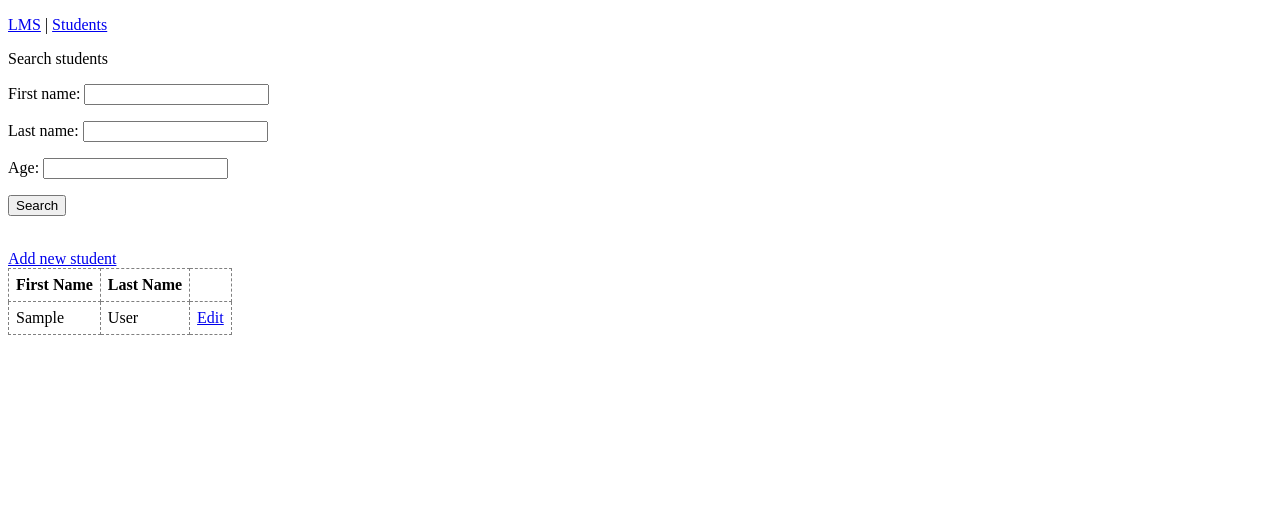
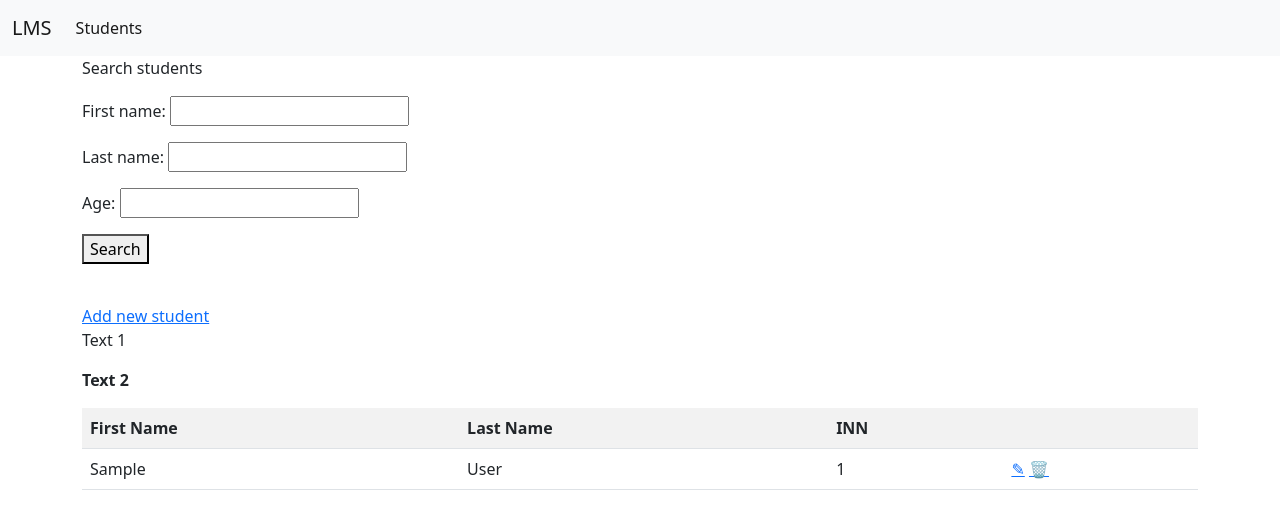
Before and after one commit to DmytroKaminskiy/django-lms, a Django app: page /students/ in a window 1280 px wide. Shown: the top 529 px of the page. Run offline with Django 3.2, Linux system fonts and the light colour scheme; tables that the repository leaves empty hold one stand-in row (values such as "Sample post").

Commit message:
lesson 13

```diff
--- a/core_lms/views.py
+++ b/core_lms/views.py
@@ -1,3 +1,7 @@
 from django.shortcuts import render
 
+
 # Create your views here.
+
+def index(request):
+    return render(request, 'index.html')
--- a/lms/settings.py
+++ b/lms/settings.py
@@ -9,7 +9,7 @@ https://docs.djangoproject.com/en/3.2/topics/settings/
 For the full list of settings and their values, see
 https://docs.djangoproject.com/en/3.2/ref/settings/
 """
-
+import os
 from pathlib import Path
 
 # Build paths inside the project like this: BASE_DIR / 'subdir'.
@@ -61,7 +61,9 @@ ROOT_URLCONF = 'lms.urls'
 TEMPLATES = [
     {
         'BACKEND': 'django.template.backends.django.DjangoTemplates',
-        'DIRS': [],
+        'DIRS': [
+            os.path.join(BASE_DIR, 'templates'),
+        ],
         'APP_DIRS': True,
         'OPTIONS': {
             'context_processors': [
--- a/lms/urls.py
+++ b/lms/urls.py
@@ -16,7 +16,10 @@ Including another URLconf
 from django.contrib import admin
 from django.urls import path, include
 
+from core_lms.views import index
+
 urlpatterns = [
+    path('', index),
     path('admin/', admin.site.urls),
     path('students/', include('students.urls')),
     path('__debug__/', include('debug_toolbar.urls')),
--- a/students/models.py
+++ b/students/models.py
@@ -4,6 +4,7 @@ import random
 from django.core.validators import MinValueValidator, MaxValueValidator, \
     RegexValidator
 from django.db import models
+from django.urls import reverse
 from faker import Faker
 
 # Create your models here.
@@ -30,6 +31,7 @@ class Student(models.Model):
     )
     enroll_date = models.DateField(default=datetime.datetime.today())
     graduate_date = models.DateField(default=datetime.datetime.today)
+    inn = models.PositiveIntegerField(unique=True, null=True)
 
     @classmethod
     def generate_students(cls, count):
@@ -47,3 +49,10 @@ class Student(models.Model):
         return f"Student({self.id}) {self.first_name} {self.last_name} " \
                f"{self.age} {self.phone_number} " \
                f"{self.enroll_date} {self.graduate_date}"
+
+    @property
+    def name(self):
+        return f'{self.first_name} {self.last_name}'
+
+    def get_update_link(self):
+        return reverse('students:update_students',kwargs={'id':self.id})
--- a/students/templates/_base.html
+++ /dev/null
@@ -1,28 +0,0 @@
-<!DOCTYPE html>
-<html lang="en">
-<head>
-    <meta charset="UTF-8">
-    <title>STUDENTS</title>
-
-    <style type="text/css">
-        table {
-            border-collapse: collapse;
-            border: none;
-        }
-
-        table td, table th {
-            border: 1px dashed gray;
-            padding: 7px;
-        }
-
-    </style>
-</head>
-<body>
-    <p>
-        {% include '_header_menu.html' %}
-    </p>
-
-    {% block main %}
-    {% endblock %}
-</body>
-</html>
--- a/students/templates/_header_menu.html
+++ b/students/templates/_header_menu.html
@@ -1 +1,39 @@
-<a href="/">LMS</a> | <a href="{% url 'list_students' %}">Students</a>
+{#<a href="/">LMS</a> | <a href="{% url 'students:list_students' %}">Students</a>#}
+
+
+<nav class="navbar navbar-expand-lg navbar-light bg-light">
+  <div class="container-fluid">
+    <a class="navbar-brand" href="/">LMS</a>
+    <button class="navbar-toggler" type="button" data-bs-toggle="collapse" data-bs-target="#navbarSupportedContent" aria-controls="navbarSupportedContent" aria-expanded="false" aria-label="Toggle navigation">
+      <span class="navbar-toggler-icon"></span>
+    </button>
+    <div class="collapse navbar-collapse" id="navbarSupportedContent">
+      <ul class="navbar-nav me-auto mb-2 mb-lg-0">
+        <li class="nav-item">
+          <a class="nav-link active" aria-current="page" href="{% url 'students:list_students' %}">Students</a>
+        </li>
+{#        <li class="nav-item">#}
+{#          <a class="nav-link" href="#">Link</a>#}
+{#        </li>#}
+{#        <li class="nav-item dropdown">#}
+{#          <a class="nav-link dropdown-toggle" href="#" id="navbarDropdown" role="button" data-bs-toggle="dropdown" aria-expanded="false">#}
+{#            Dropdown#}
+{#          </a>#}
+{#          <ul class="dropdown-menu" aria-labelledby="navbarDropdown">#}
+{#            <li><a class="dropdown-item" href="#">Action</a></li>#}
+{#            <li><a class="dropdown-item" href="#">Another action</a></li>#}
+{#            <li><hr class="dropdown-divider"></li>#}
+{#            <li><a class="dropdown-item" href="#">Something else here</a></li>#}
+{#          </ul>#}
+{#        </li>#}
+{#        <li class="nav-item">#}
+{#          <a class="nav-link disabled">Disabled</a>#}
+{#        </li>#}
+      </ul>
+{#      <form class="d-flex">#}
+{#        <input class="form-control me-2" type="search" placeholder="Search" aria-label="Search">#}
+{#        <button class="btn btn-outline-success" type="submit">Search</button>#}
+{#      </form>#}
+    </div>
+  </div>
+</nav>
--- a/students/templates/list_students.html
+++ b/students/templates/list_students.html
@@ -9,12 +9,15 @@
         </p>
     </form>
     <br>
-    <a href="{% url 'create_students' %}">Add new student</a><br>
+    <a href="{% url 'students:create_students' %}">Add new student</a><br>
 
-    <table>
+    <p id="main-paragraph">Text 1</p>
+    <p> <strong class="text-red">Text 2</strong></p>
+    <table class="table table-striped">
         <tr>
-        <th>First Name</th>
-        <th>Last Name</th>
+            <th><strong>First Name</strong></th>
+            <th class="text-red border-blue">Last Name</th>
+            <th>INN</th>
             <th></th>
         </tr>
 
@@ -22,7 +25,11 @@
             <tr>
                 <td>{{ student.first_name|capfirst }}</td>
                 <td>{{ student.last_name|title }}</td>
-            <td><a href="{% url 'update_students' id=student.id %}">Edit</a></td>
+                <td>{{ student.inn }}</td>
+                <td>
+                    <a href="{% url 'students:update_students' id=student.id %}">✎</a>
+                    <a href="{% url 'students:delete_students' id=student.id %}">🗑</a>
+                </td>
             </tr>
         {% endfor %}
     </table>
--- a/students/urls.py
+++ b/students/urls.py
@@ -1,9 +1,13 @@
 from django.urls import path
 
-from students.views import get_students, create_student, update_student
+from students.views import get_students, create_student, update_student, \
+    delete_student
+
+app_name = 'students'
 
 urlpatterns = [
     path('', get_students, name='list_students'),
     path('create', create_student, name='create_students'),
     path('update/<int:id>', update_student, name='update_students'),
+    path('delete/<int:id>', delete_student, name='delete_students'),
 ]
--- a/students/views.py
+++ b/students/views.py
@@ -1,5 +1,5 @@
 # Create your views here.
-from django.http import HttpResponseRedirect
+from django.http import HttpResponseRedirect, HttpResponse
 from django.shortcuts import get_object_or_404, render
 from django.urls import reverse
 from django.views.decorators.csrf import csrf_exempt
@@ -53,7 +53,7 @@ def create_student(request):
         form = StudentCreateForm(request.POST)
         if form.is_valid():
             form.save()
-            return HttpResponseRedirect(reverse('list_students'))
+            return HttpResponseRedirect(reverse('students:list_students'))
     else:
         form = StudentCreateForm()
 
@@ -70,10 +70,37 @@ def update_student(request, id):
         form = StudentUpdateForm(request.POST, instance=student)
         if form.is_valid():
             form.save()
-            return HttpResponseRedirect(reverse('list_students'))
+            return HttpResponseRedirect(reverse('students:list_students'))
     else:
         form = StudentUpdateForm(instance=student)
 
     return render(request, 'edit_student.html', {
         'form': form
     })
+
+
+@csrf_exempt
+def delete_student(request, id):
+    student = get_object_or_404(Student, id=id)
+
+    if request.method == 'POST':
+        student.delete()
+        return HttpResponseRedirect(reverse('students:list_students'))
+
+    return render(
+        request,
+        'delete_student.html',
+        {
+            'student': student
+        }
+    )
+
+
+# Not used
+def delete_student_no_confirmation(request, id):
+    try:
+        student = Student.objects.get(id=id)
+        student.delete()
+    except Student.DoesNotExist:
+        pass
+    return HttpResponseRedirect(reverse('students:list_students'))
--- /dev/null
+++ b/templates/_base.html
@@ -0,0 +1,22 @@
+<!DOCTYPE html>
+<html lang="en">
+<head>
+    <meta charset="UTF-8">
+    <title>STUDENTS</title>
+
+    <link href="https://cdn.jsdelivr.net/npm/bootstrap@5.1.3/dist/css/bootstrap.min.css" rel="stylesheet" crossorigin="anonymous">
+
+    <style type="text/css">
+
+
+    </style>
+</head>
+<body>
+    {% include '_header_menu.html' %}
+
+    <div class="container">
+        {% block main %}
+        {% endblock %}
+    </div>
+</body>
+</html>
--- /dev/null
+++ b/templates/index.html
@@ -0,0 +1,4 @@
+{% extends '_base.html' %}
+{% block main %}
+    <h1>Welcome to LMS!</h1>
+{% endblock %}
```
Also changed, not shown: students/templates/delete_student.html (added, +11 -0 lines), students/migrations/0004_auto_20220130_0909.py (added). Lines whose indentation alone changed are shown as unchanged.
